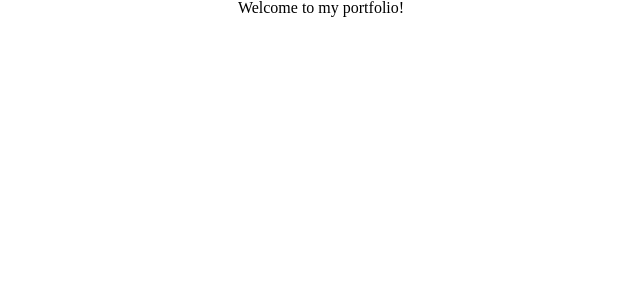
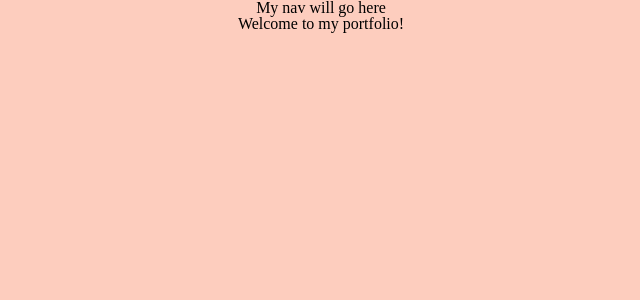
Before and after one commit to RaineBeauDubs/MyPortfolio, a React (Create React App) app in the folder portfolio/: page / in a window 1280 px wide. Shown: the top 300 px of the page, without its empty margins (319-959 px from the left). Built offline with nearby package versions, Linux system fonts and the light colour scheme; the HTML template or start-up script is replaced by a standard one.

Commit message:
added very simple nav component

```diff
--- a/portfolio/src/App.css
+++ b/portfolio/src/App.css
@@ -1,5 +1,7 @@
 .App {
   text-align: center;
+  background-color: rgb(253, 205, 190);
+  height: 100vh
 }
 
 .App-logo {
--- a/portfolio/src/App.js
+++ b/portfolio/src/App.js
@@ -1,9 +1,11 @@
 import React from 'react';
+import Navigation from './components/Navigation';
 import './App.css';
 
 function App() {
   return (
     <div className="App">
+      <Navigation />
       <h1>Welcome to my portfolio!</h1>
     </div>
   );
--- a/portfolio/src/components/Navigation.js
+++ b/portfolio/src/components/Navigation.js
@@ -0,0 +1,11 @@
+import React from 'react';
+
+const Navigation = () => {
+  return (
+    <div>
+      <p>My nav will go here</p>
+    </div>
+  )
+}
+
+export default Navigation;
```
